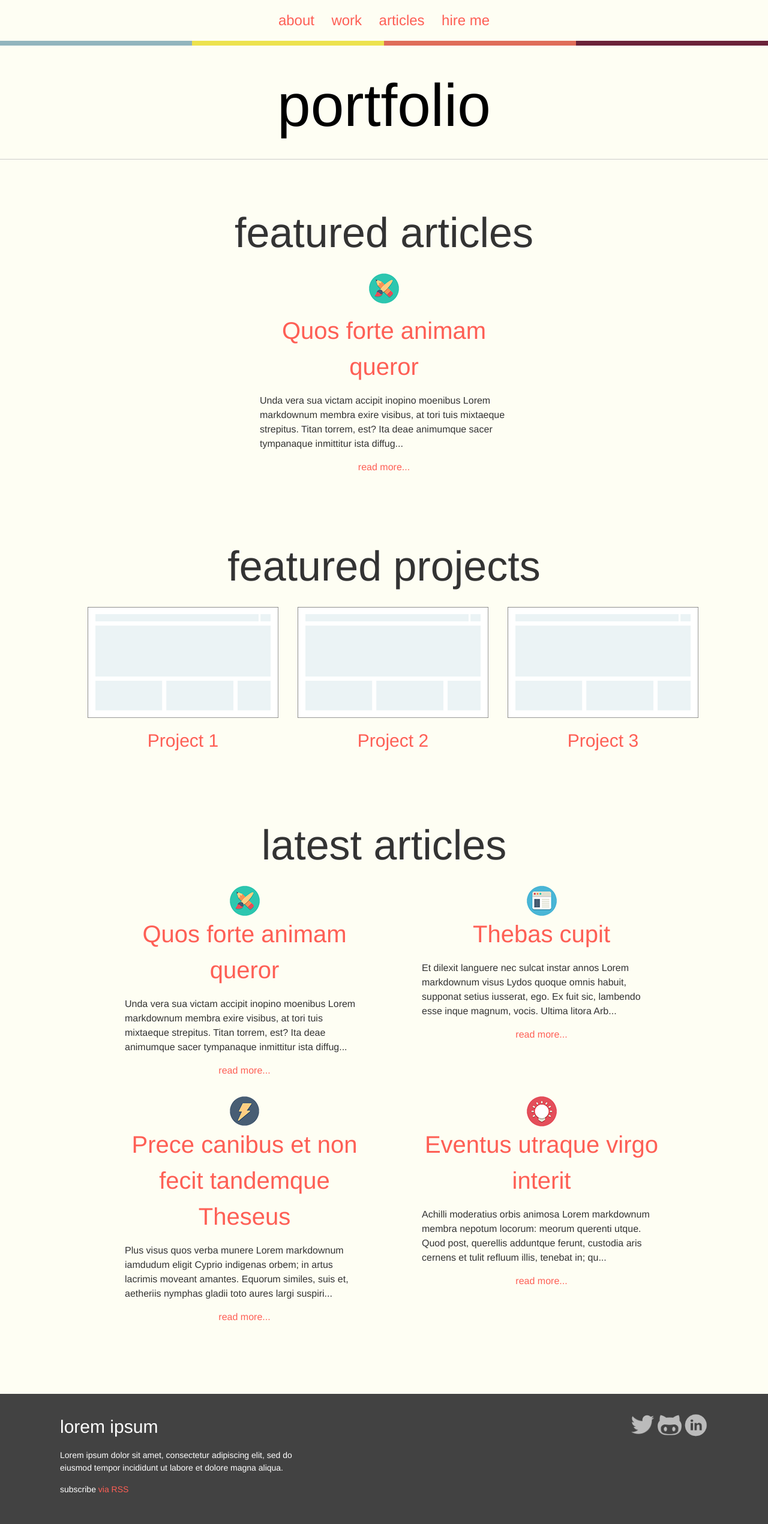
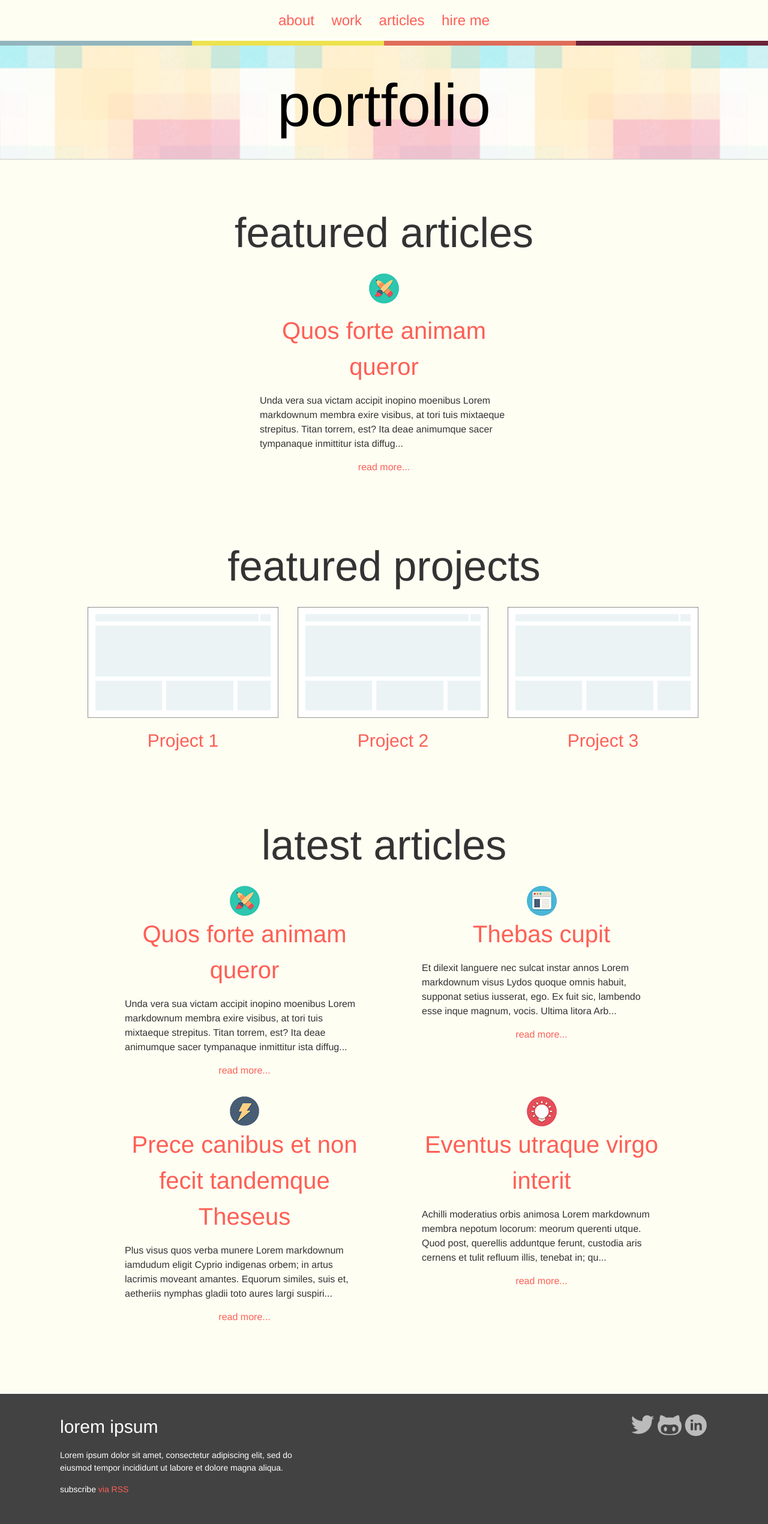
Before and after one commit to komaschuk/portfolio, a Jekyll site: the page built from index.html, in a window 1280 px wide. Shown: the whole page at 60% size. Built offline with Jekyll 4.4.1, drawn with Linux system fonts in a browser that asks for light colours.

Commit message:
fix bugs

```diff
--- a/_sass/_layout.scss
+++ b/_sass/_layout.scss
@@ -22,7 +22,7 @@
 .site-header {
     padding: 2em 0 0;
     border-bottom: 1px solid #ccc;
-    background: url('../assests/img/header-bg2.png');
+    background: url('../assets/img/header-bg2.png');
     background-size: 400px 400px;
 }
 
```
